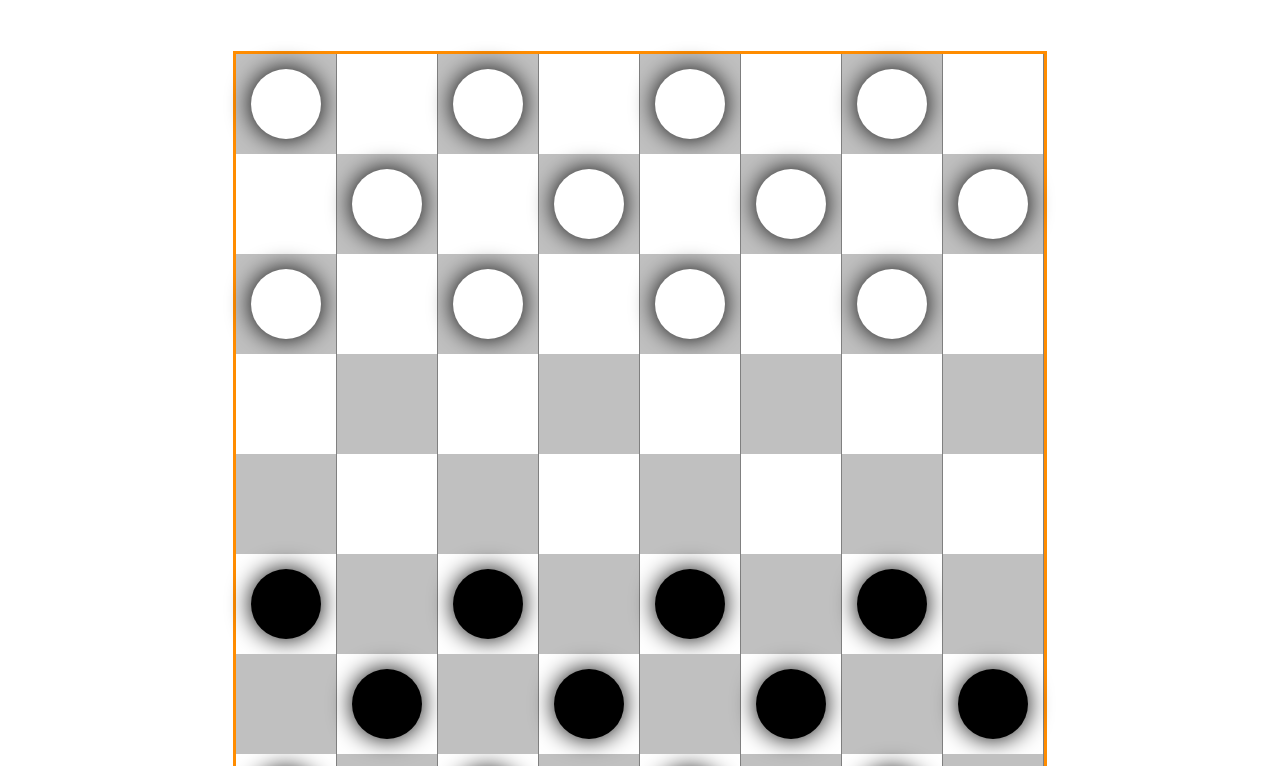
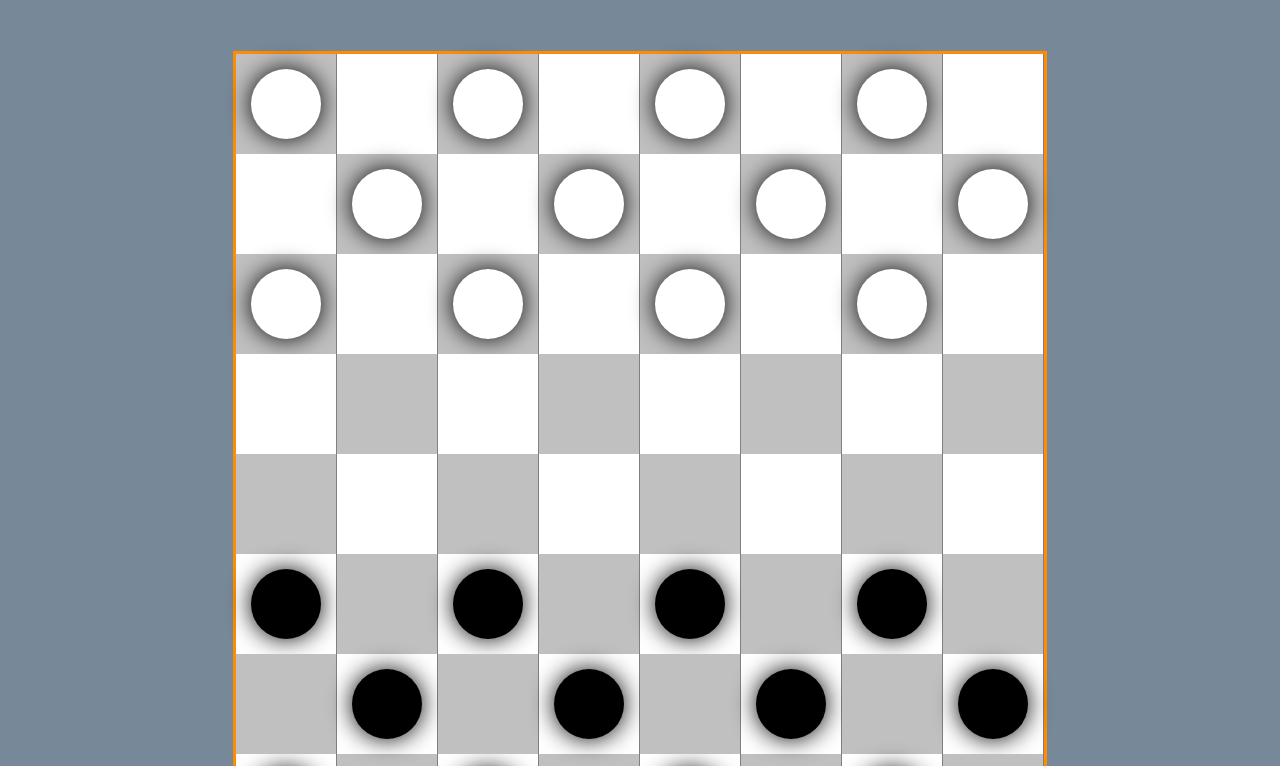
Before and after one commit to hidefall/checkers-ba-hidefall, a plain HTML site: page index.html in a window 1280 px wide. Shown: the part 107-873 px from the top of the page. Drawn offline with Linux system fonts and the light colour scheme.

Commit message:
small-change

```diff
--- a/styles/style.css
+++ b/styles/style.css
@@ -1,3 +1,9 @@
+
+body{
+
+	background-color: #778899;
+}
+
 
 .header{
 
@@ -35,7 +41,7 @@
 	position: fixed;
 	top: 0px;
 	bottom: 25px;
-	left: 550px;
+	left: 515px;
 	font-size: 50px;
 
 
@@ -43,7 +49,7 @@
 
 }
 
-
+/* End-of-header-styles */
 
 .circle-white{
 
```
Also changed, not shown: index.html (indentation only).
